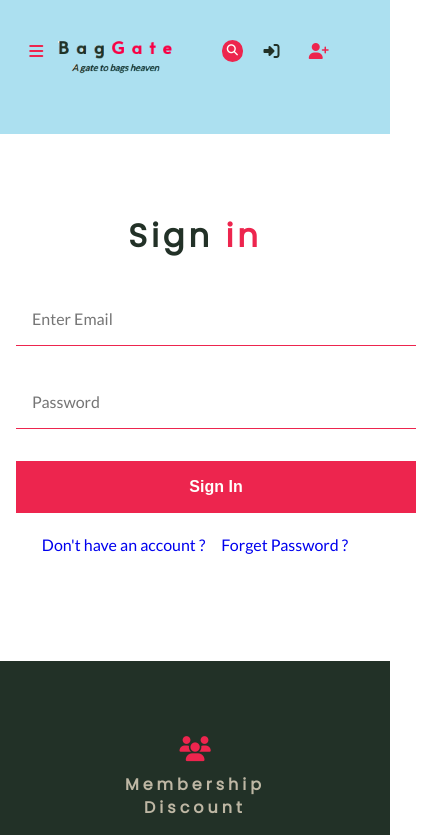
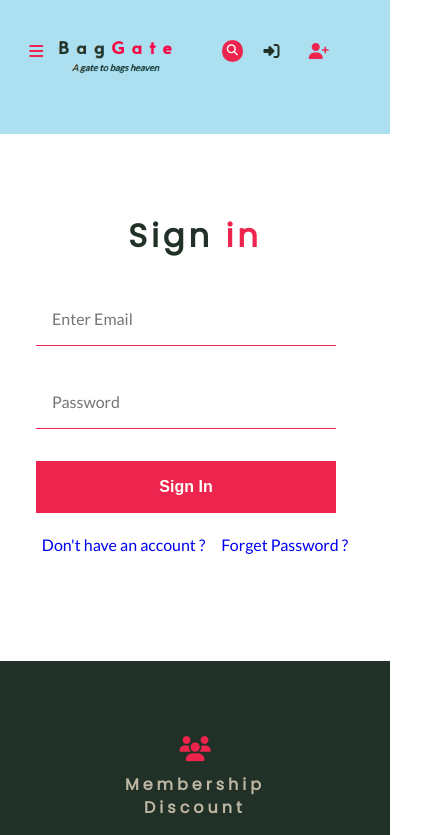
Before and after one commit to kapeiharshad/ecommerce-ui, a React (Create React App) app: page /signin in a window 390 px wide. Shown: the top 835 px of the page, 432 px wide, since content can reach past the window. Built offline with nearby package versions, Linux system fonts and the light colour scheme; the HTML template or start-up script is replaced by a standard one.

Commit message:
signin responsive done

```diff
--- a/src/components/header/navbar/signIn/SignIn.css
+++ b/src/components/header/navbar/signIn/SignIn.css
@@ -1,5 +1,5 @@
 .section-center-signin {
-  max-width: 400px;
+  max-width: 450px;
   margin: 0 auto 80px auto;
 }
 
@@ -10,3 +10,18 @@
 .createaccount-text {
   margin-right: 16px;
 }
+
+@media screen and (max-width: 450px) {
+  .section-center-signin {
+    max-width: 350px;
+  }
+}
+
+@media screen and (max-width: 350px) {
+  .section-center-signin {
+    max-width: 300px;
+  }
+  .createaccount-text {
+    margin-right: 8px;
+  }
+}
--- a/src/index.css
+++ b/src/index.css
@@ -127,6 +127,23 @@ Link {
   cursor: pointer;
   font-weight: bold;
 }
+@media screen and (max-width: 450px) {
+  .input-box {
+    width: 300px;
+  }
+  .secoundary-btn {
+    width: 300px;
+  }
+}
+
+@media screen and (max-width: 350px) {
+  .input-box {
+    width: 250px;
+  }
+  .secoundary-btn {
+    width: 250px;
+  }
+}
 
 .secoundary-btn:hover {
   background-color: transparent;
```
